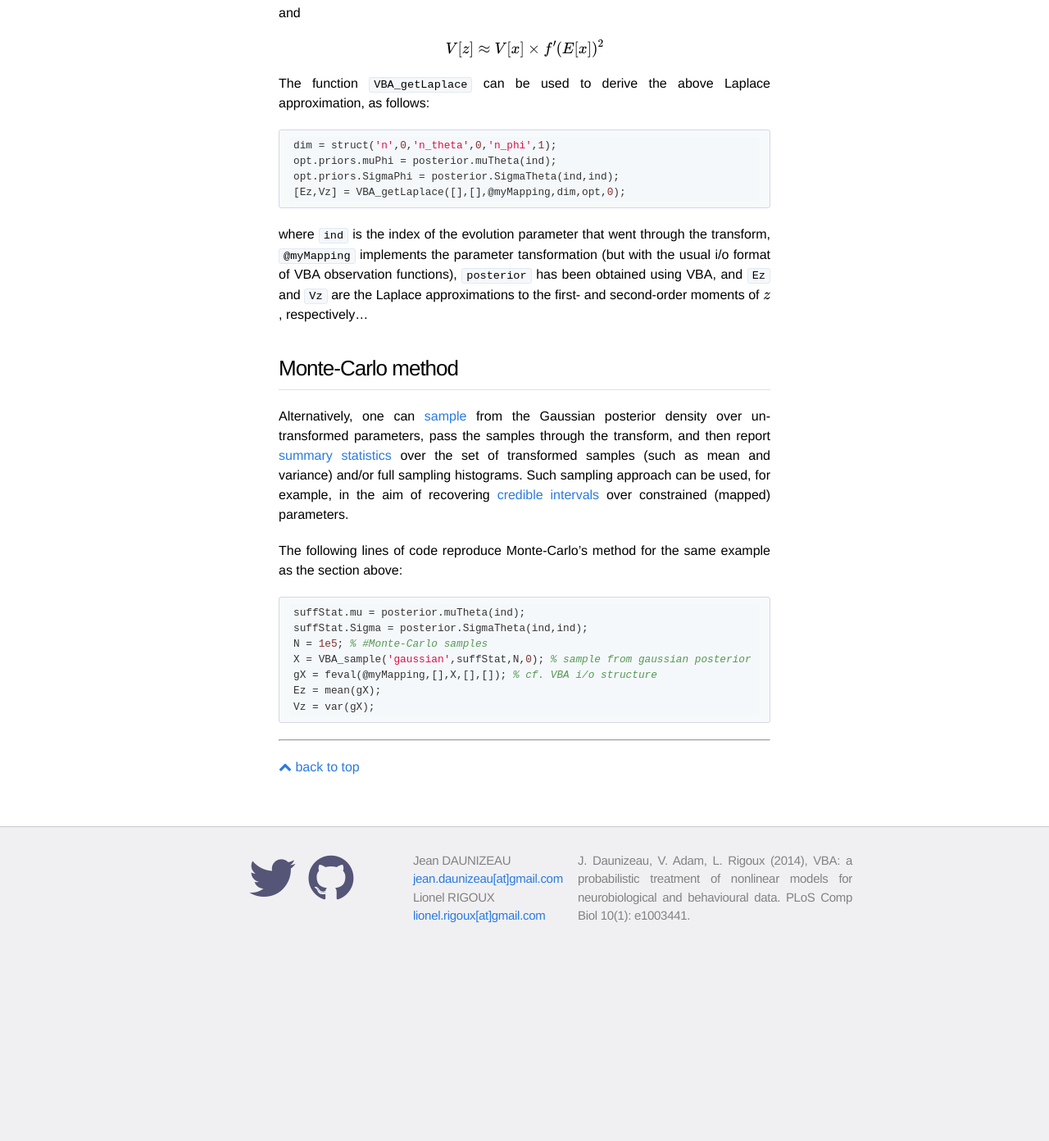
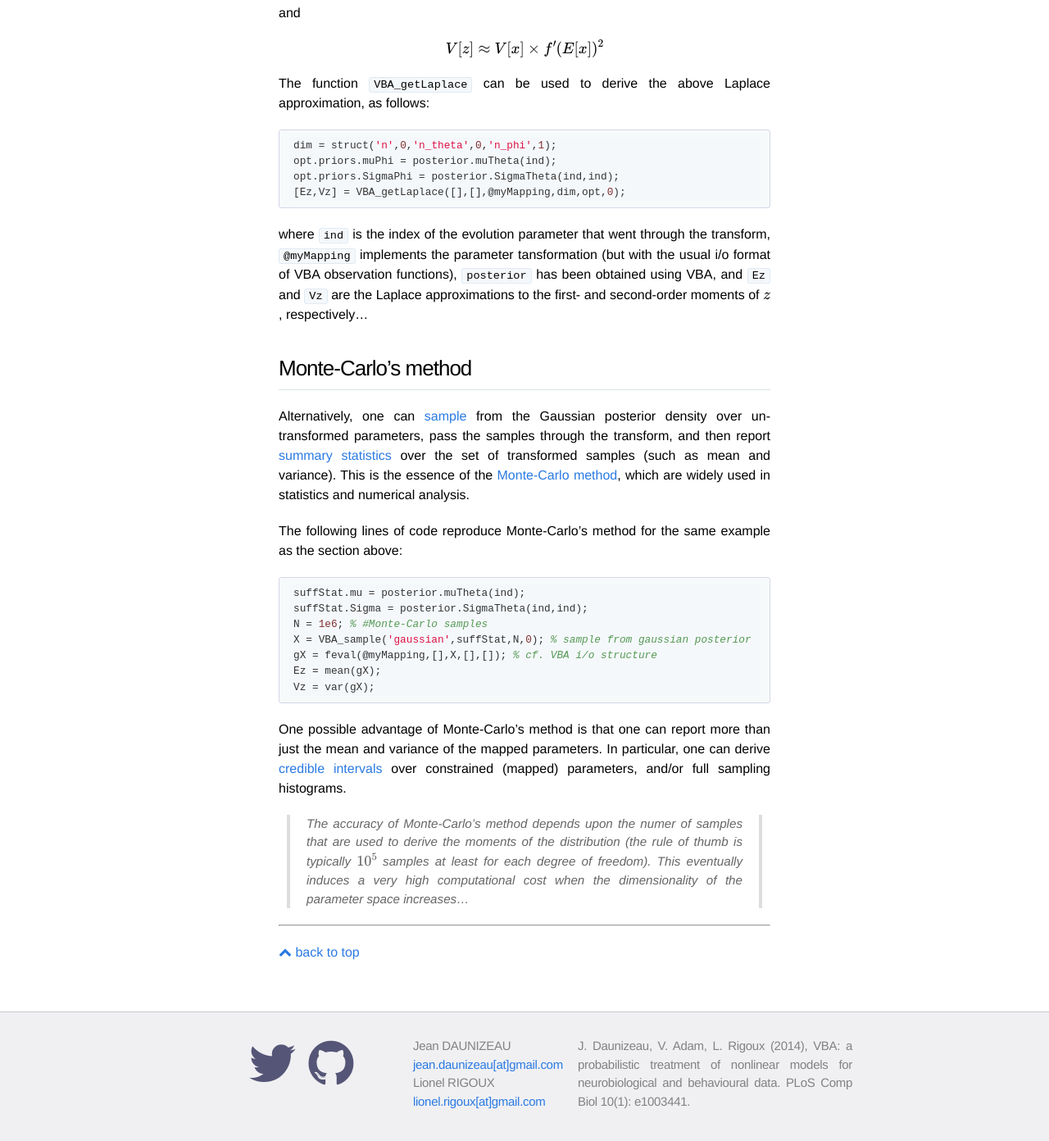
Before and after one commit to MBB-team/VBA-toolbox, a Jekyll site: the page built from _wiki/param-transform.md, in a window 1280 px wide and 1400 px high, scrolled down 4796 px. Shown: the top 1392 px of the window at 82% size. Built offline with Jekyll 4.4.1, drawn with Linux system fonts in a browser that asks for light colours; nearby versions of some CDN libraries; formulas are drawn with MathJax 3; before the commit the page ends 5970 px from its top, so only the background shows below that; some of the changed text lies outside the part shown.

Commit message:
Update param-transform.md

````diff
--- a/_wiki/param-transform.md
+++ b/_wiki/param-transform.md
@@ -125,18 +125,22 @@ opt.priors.SigmaPhi = posterior.SigmaTheta(ind,ind);
 where `ind` is the index of the evolution parameter that went through the transform, `@myMapping` implements the parameter tansformation (but with the usual i/o format of VBA observation functions), `posterior` has been obtained using VBA, and `Ez` and `Vz` are the Laplace approximations to the first- and second-order moments of $$z$$, respectively...
 
 
-## Monte-Carlo method
+## Monte-Carlo's method
 
-Alternatively, one can [sample](https://en.wikipedia.org/wiki/Monte_Carlo_method) from the Gaussian posterior density over un-transformed parameters, pass the samples through the transform, and then report [summary statistics](https://en.wikipedia.org/wiki/Summary_statistics) over the set of transformed samples (such as mean and variance) and/or full sampling histograms. Such sampling approach can be used, for example, in the aim of recovering [credible intervals](https://en.wikipedia.org/wiki/Credible_interval) over constrained (mapped) parameters.
+Alternatively, one can [sample](https://en.wikipedia.org/wiki/Monte_Carlo_method) from the Gaussian posterior density over un-transformed parameters, pass the samples through the transform, and then report [summary statistics](https://en.wikipedia.org/wiki/Summary_statistics) over the set of transformed samples (such as mean and variance). This is the essence of the [Monte-Carlo method](https://en.wikipedia.org/wiki/Monte_Carlo_method), which are widely used in statistics and numerical analysis.
 
 The following lines of code reproduce Monte-Carlo's method for the same example as the section above:
 
 ```matlab
 suffStat.mu = posterior.muTheta(ind);
 suffStat.Sigma = posterior.SigmaTheta(ind,ind);
-N = 1e5; % #Monte-Carlo samples
+N = 1e6; % #Monte-Carlo samples
 X = VBA_sample('gaussian',suffStat,N,0); % sample from gaussian posterior
 gX = feval(@myMapping,[],X,[],[]); % cf. VBA i/o structure
 Ez = mean(gX);
 Vz = var(gX);
 ```
+
+One possible advantage of Monte-Carlo's method is that one can report more than just the mean and variance of the mapped parameters. In particular, one can derive [credible intervals](https://en.wikipedia.org/wiki/Credible_interval) over constrained (mapped) parameters, and/or full sampling histograms.
+
+> The accuracy of Monte-Carlo's method depends upon the numer of samples that are used to derive the moments of the distribution (the rule of thumb is typically $$10^5$$ samples at least for each degree of freedom). This eventually induces a very high computational cost when the dimensionality of the parameter space increases...
````
